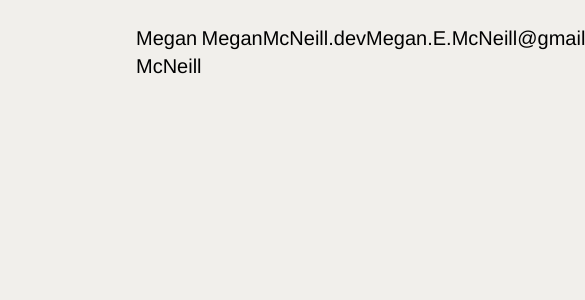
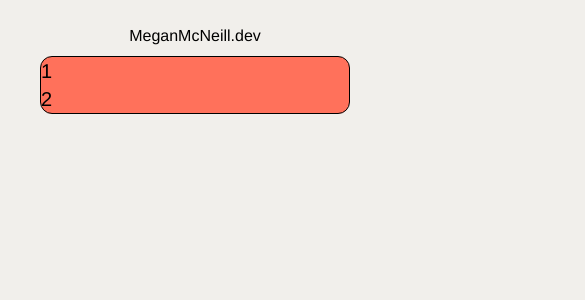
Before and after one commit to bluethreadmade/portfolio-upgrade, a React (Vite) app: page / in a window 390 px wide. Shown: the top 300 px of the page, 585 px wide, since content can reach past the window. Built offline with nearby package versions, Linux system fonts and the light colour scheme.

Commit message:
made header mobile first, added xs screen size to tailwind congif

```diff
--- a/index.html
+++ b/index.html
@@ -2,6 +2,8 @@
 <html lang="en" class="bg-beige">
   <head>
     <meta charset="UTF-8" />
+    <meta name="viewport" content="width=device-width, initial-scale=1.0">
+
     <link rel="icon" type="image/svg+xml" href="/vite.svg" />
     <!-- google fonts -->
     <link rel="stylesheet" href="https://fonts.googleapis.com/css?family=Arimo|IBM+Plex+Sans">
--- a/src/App.jsx
+++ b/src/App.jsx
@@ -1,9 +1,11 @@
 import Header1 from './components/Header1'
+import MainPopupButton from './components/MainPopupButton';
 
 function App() {
   return (
       <div className="p-4" >
         <Header1 />
+        <MainPopupButton />
       </div>
   );
 }
--- a/src/components/Header1.jsx
+++ b/src/components/Header1.jsx
@@ -1,10 +1,10 @@
 export default function Header1() {
   return (
-    <header className="font-sans color-gunmetal text-xl flex">
-      <ul className="w-full flex flex-row justify-between py-2 px-24">
-        <li>Megan McNeill</li>
+    <header className="font-sans color-gunmetal text-base lg:text-xl flex">
+      <ul className="w-full flex flex-row justify-center sm:justify-between py-2 px-4 lg:px-24">
+        <li className="hidden lg:block">Megan McNeill</li>
         <li>MeganMcNeill.dev</li>
-        <li>Megan.E.McNeill@gmail.com</li>
+        <li className="hidden sm:block">Megan.E.McNeill@gmail.com</li>
       </ul>
     </header>
   );
--- /dev/null
+++ b/src/components/MainPopupButton.jsx
@@ -0,0 +1,11 @@
+export default function MainPopupButton() {
+  return (
+    <div
+      id="buttonGroup"
+      className="border rounded-xl font-sans color-gunmetal text-xl bg-bright"
+    >
+      <p>1</p>
+      <p>2</p>
+    </div>
+  );
+}
--- a/tailwind.config.js
+++ b/tailwind.config.js
@@ -16,7 +16,12 @@ export default {
       'reseda-green':'#798E7B',
       'gunmetal':'#143642'
     },
-    extend: {},
+
+    extend: {
+      screens: {
+      'xs': '425px'
+    },
+  },
   },
   plugins: [],
 }
```
